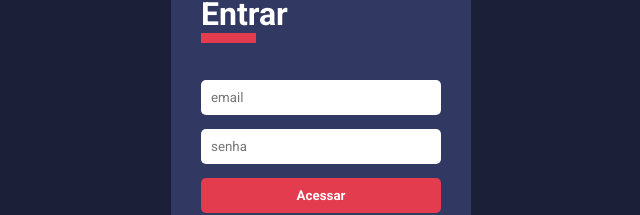
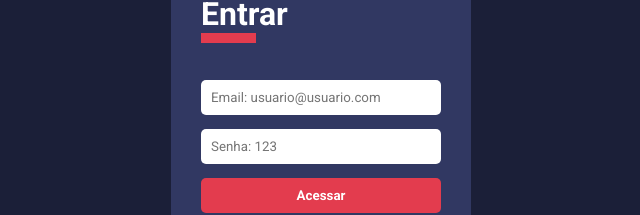
Before and after one commit to felipeavila-dev/controle_financas_pessoais, a React (Create React App) app: page / in a window 1280 px wide. Shown: the part 320-535 px from the top of the page, without its empty margins (319-959 px from the left). Built offline with nearby package versions, Linux system fonts and the light colour scheme.

Commit message:
feat:inserido placeholder no login

```diff
--- a/src/pages/SignIn/index.tsx
+++ b/src/pages/SignIn/index.tsx
@@ -22,8 +22,8 @@ const SignIn: React.FC = () => {
 
       <Form onSubmit={() => signIn(email, password)}>
         <FormTitle>Entrar</FormTitle>
-        <Input type="email" placeholder="email" onChange={(e) => setEmail(e.target.value)} required />
-        <Input type="password" placeholder="senha" onChange={(e) => setPassword(e.target.value)} required />
+        <Input type="email" placeholder="Email: usuario@usuario.com" onChange={(e) => setEmail(e.target.value)} required />
+        <Input type="password" placeholder="Senha: 123" onChange={(e) => setPassword(e.target.value)} required />
         <Button type="submit">
           Acessar
         </Button>
--- a/src/pages/SignIn/styles.ts
+++ b/src/pages/SignIn/styles.ts
@@ -32,6 +32,8 @@ export const Form = styled.form`
   padding: 30px;
   border-radius: 10px;
   background-color: ${ props => props.theme.colors.tertiary };
+
+
 `;
 
 export const FormTitle = styled.h1`
```
